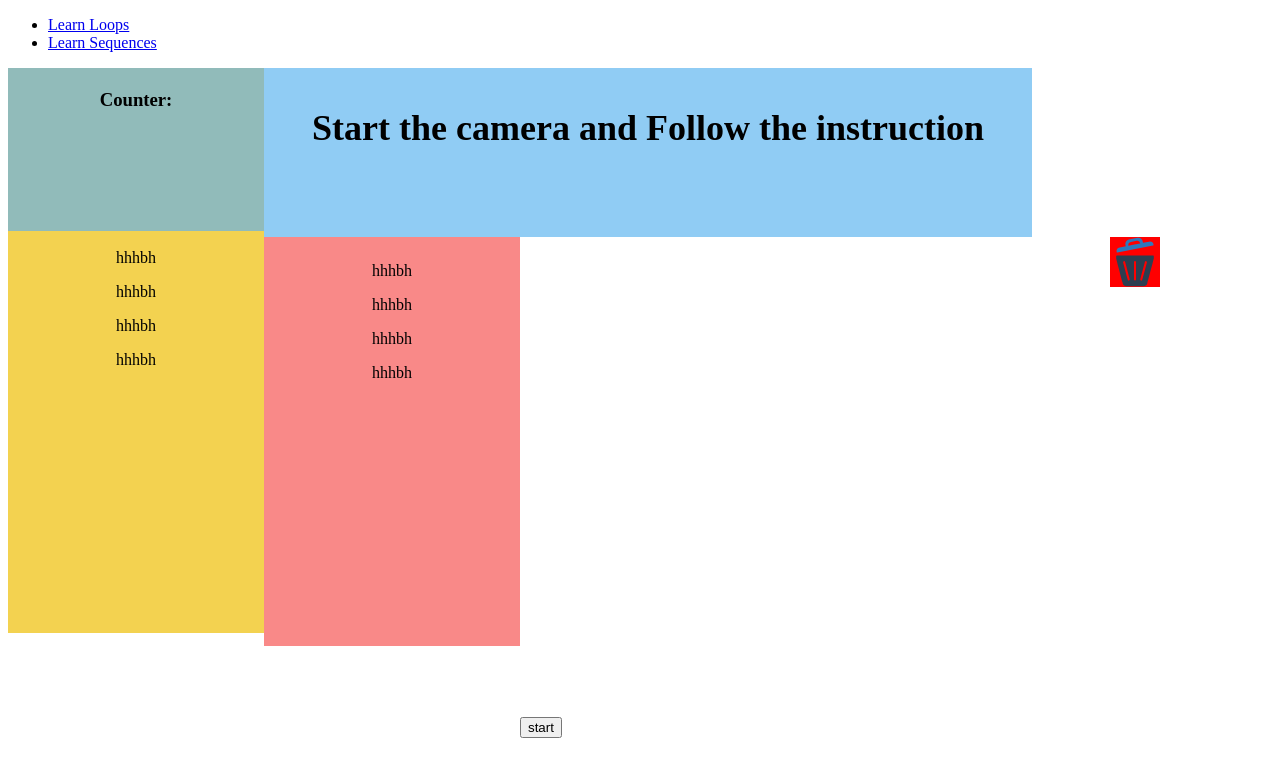
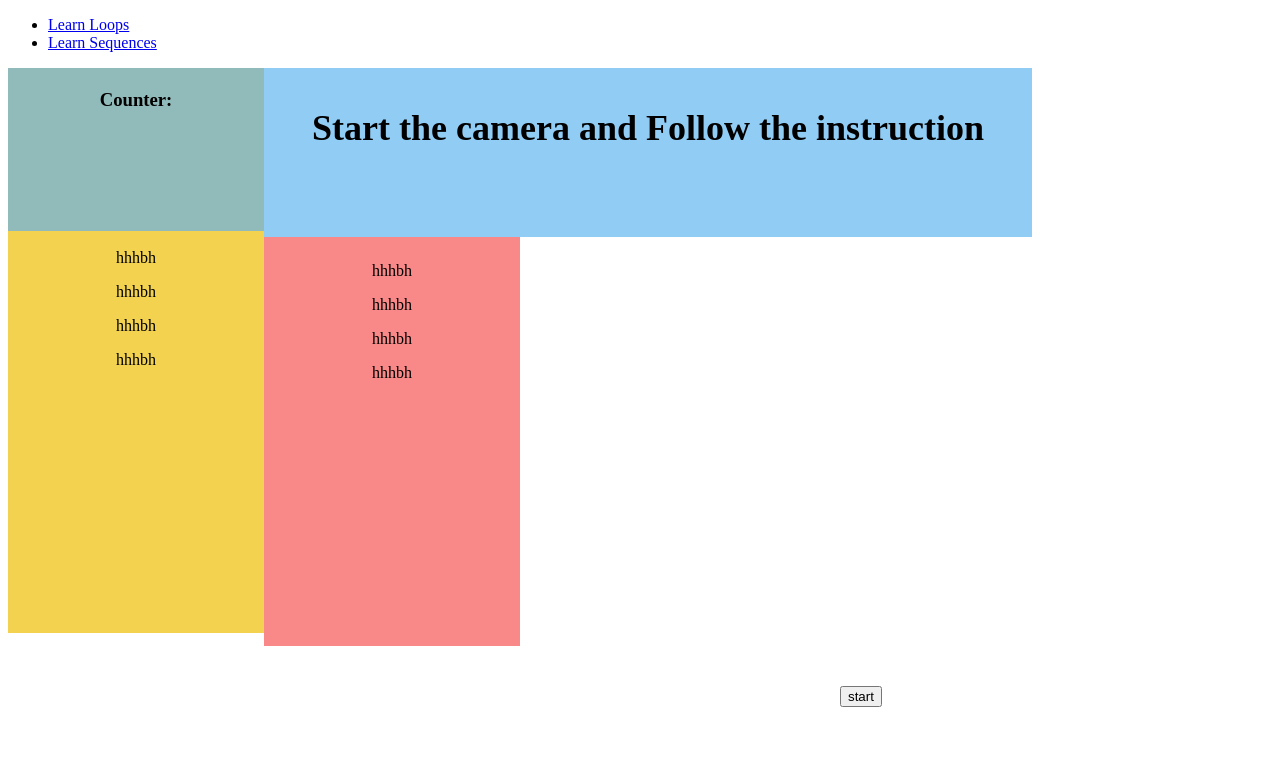
Before and after one commit to tech-for-better/Pell-Ensemble-MM, a React (Create React App) app: page /learnLoops in a window 1280 px wide. Shown: the top 776 px of the page. Built offline with nearby package versions, Linux system fonts and the light colour scheme; no server answers.

Commit message:
start button

```diff
--- a/src/pages/learnByMovement/learnLoops.js
+++ b/src/pages/learnByMovement/learnLoops.js
@@ -14,9 +14,11 @@ import bin from "../../images/bin.svg";
 export default function LearnAlgorithm() {
   const webcamRef = useRef(null);
   const canvasRef = useRef(null);
+  const webdiv = document.querySelector(".webdiv");
   const [camera, setCamera] = useState(false);
   //  Load posenet
   if (camera === true) {
+    webdiv.style.display = "block";
     const runPosenet = async () => {
       const net = await posenet.load({
         inputResolution: { width: 640, height: 480 },
@@ -141,7 +143,7 @@ export default function LearnAlgorithm() {
                 }}
               />
             </Webdiv>
-            <div>
+            <ButtonDiv>
               <button
                 onClick={() => {
                   setCamera(true);
@@ -149,22 +151,13 @@ export default function LearnAlgorithm() {
               >
                 start
               </button>
-            </div>
+            </ButtonDiv>
           </CamCanWrap>
         </CameraSteps>
       </div>
     </Wrapper>
   );
 }
-
-const Webdiv = styled.div`
-  position: relative;
-  width: 640px;
-  height: 480px;
-  // display: none;
-  transform: scaleX(-1);
-`;
-const CamCanWrap = styled.div``;
 
 const Wrapper = styled.div`
   display: flex;
@@ -175,3 +168,21 @@ const CameraSteps = styled.div`
   flex-direction: row;
   justify-content: space-around;
 `;
+const CamCanWrap = styled.div`
+  position: relative;
+  width: 640px;
+  height: 480px;
+`;
+const Webdiv = styled.div`
+  position: relative;
+  width: 640px;
+  height: 480px;
+  display: none;
+  transform: scaleX(-1);
+`;
+
+const ButtonDiv = styled.div`
+  position: absolute;
+  bottom: 10px;
+  left: 50%;
+`;
```
